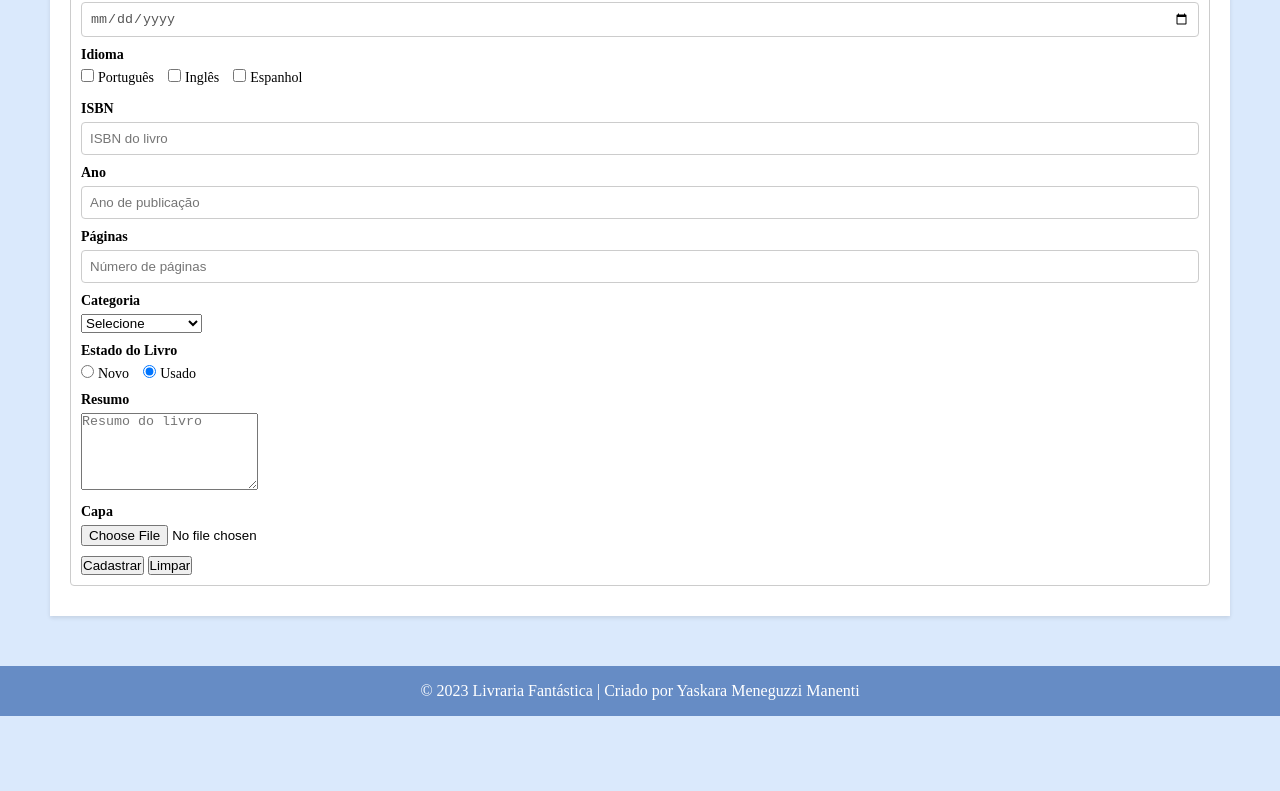
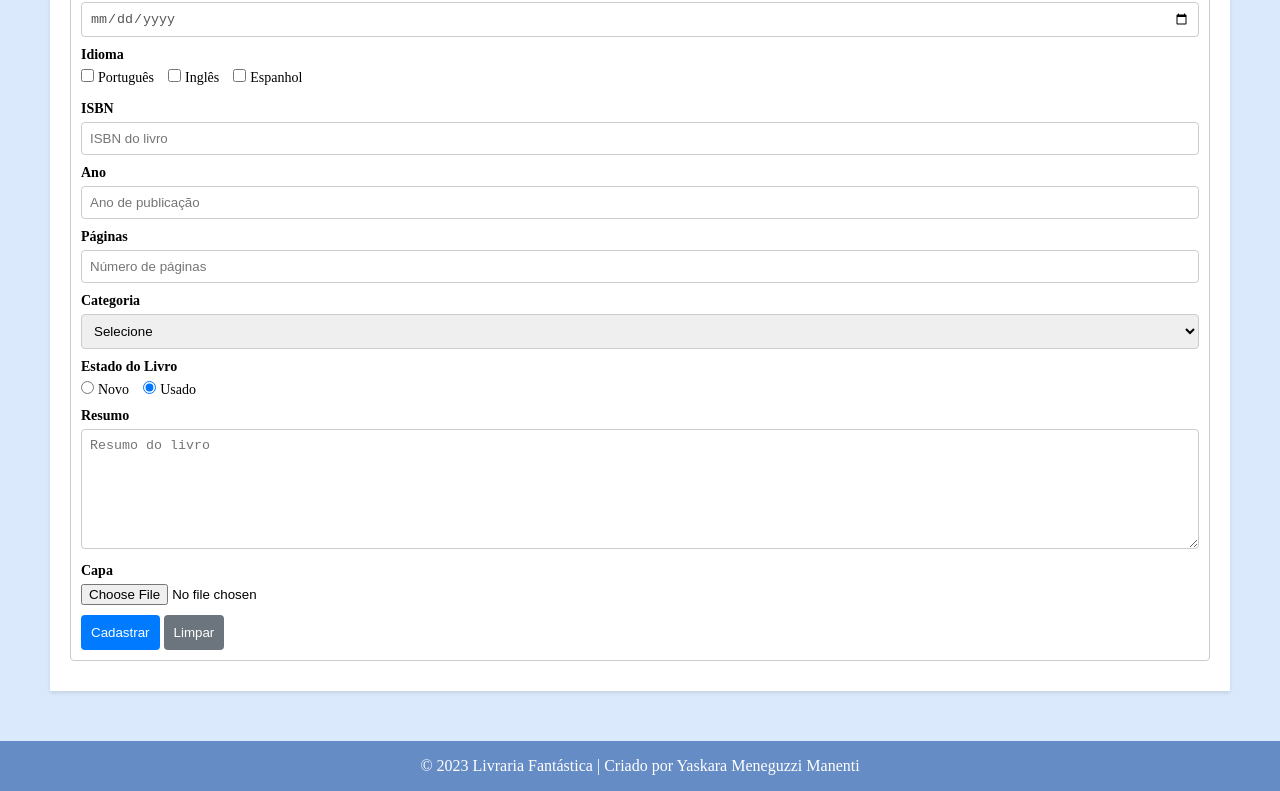
Before and after one commit to yaskaramanenti/livraria, a plain HTML site: page cadastro.html in a window 1280 px wide. Shown: the part 458-1249 px from the top of the page. Before the commit the page ends 1174 px from the top, so only its background shows below. Drawn offline with Linux system fonts and the light colour scheme; a web font is replaced by a local one.

Commit message:
conclui o css

```diff
--- a/estilos.css
+++ b/estilos.css
@@ -157,3 +157,38 @@ input[type="number"] {
       display: inline-block;
       font-weight: normal;
   }
+
+  textarea {
+    width: 100%;
+    padding: 8px;
+    border: 1px solid #ccc;
+    border-radius: 4px;
+    resize: vertical;
+    height: 120px;
+  }
+
+  select {
+    width: 100%;
+    padding: 8px;
+    border: 1px solid #ccc;
+    border-radius: 4px;
+  }
+
+  button {
+    background-color: #007bff;
+    color: white;
+    border: none;
+    border-radius: 4px;
+    padding: 10px;
+    cursor: pointer;
+  }
+
+
+  button[type="reset"] {
+    background-color: #6c757d;
+  }
+
+
+  button:hover {
+    background-color: #0056b3;
+  }
```
